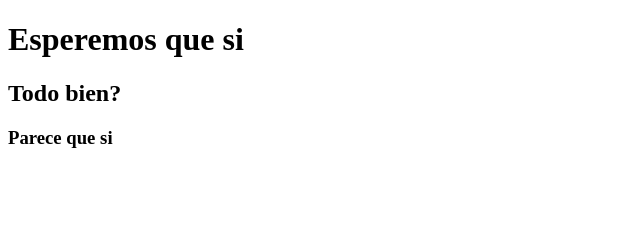
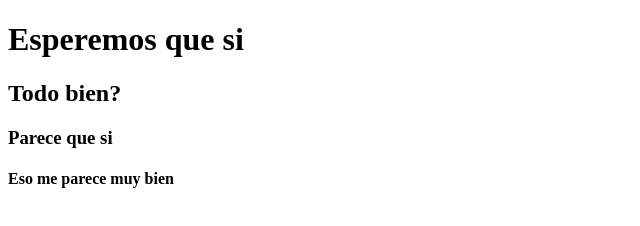
Before and after one commit to TommyBurgos/practicaGit, a plain HTML site: page index.html in a window 1280 px wide. Shown: the whole page, without its empty margins (0-640 px from the left). Drawn offline with Linux system fonts and the light colour scheme.

Commit message:
Versión alternativa

```diff
--- a/index.html
+++ b/index.html
@@ -7,5 +7,6 @@
         <h1>Esperemos que si</h1>
         <h2>Todo bien?</h2>
         <h3>Parece que si</h3>
+        <h4>Eso me parece muy bien</h4>
     </body>
 </html>
```
